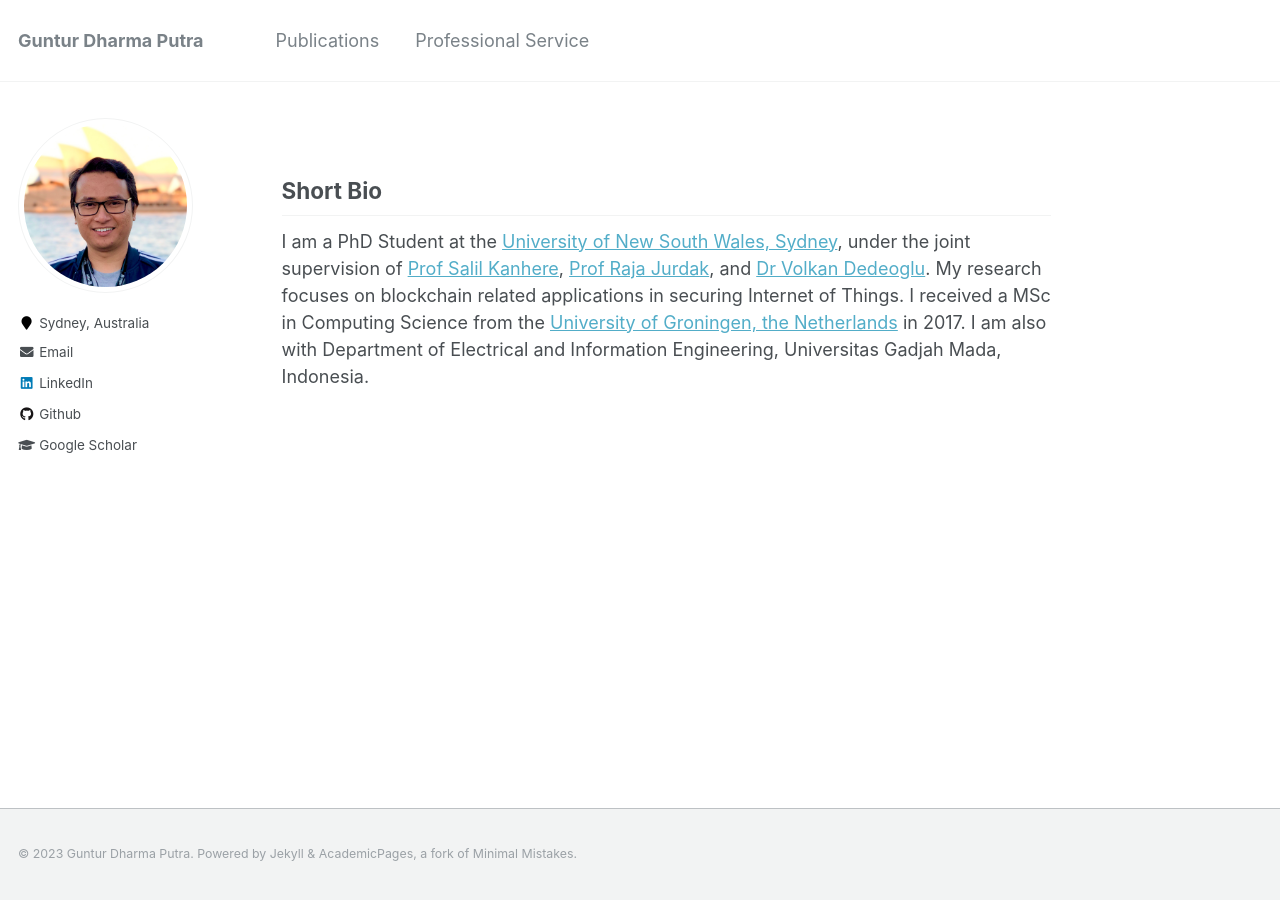
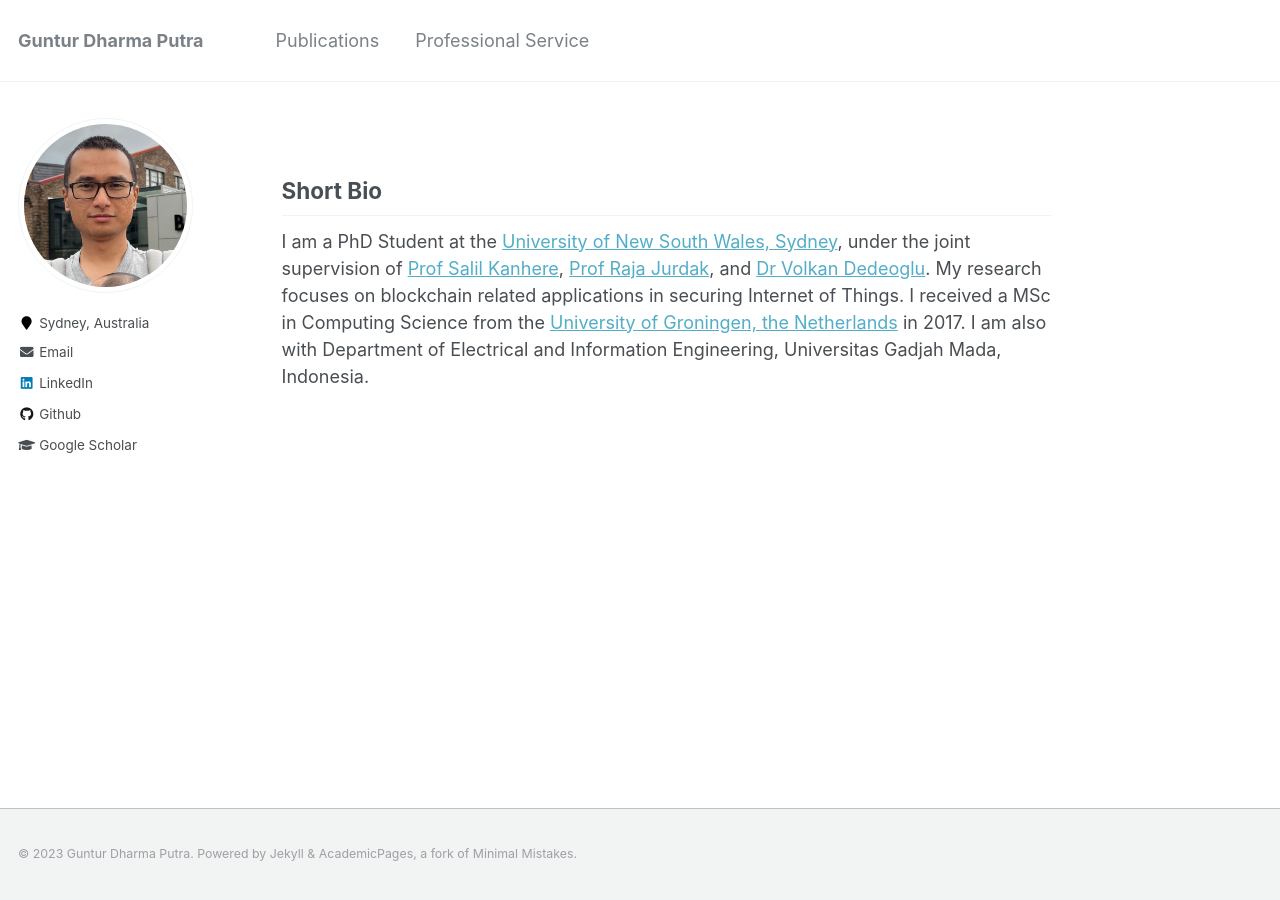
Before and after one commit to gdputra/gdputra.github.io, a Jekyll site: the page built from _pages/about.md, in a window 1280 px wide. Built offline with Jekyll 4.4.1, drawn with Linux system fonts in a browser that asks for light colours.

Commit message:
Update the profile picture

```diff
--- a/_config.yml
+++ b/_config.yml
@@ -81,7 +81,7 @@ analytics:
 # Site Author
 author:
   name             : ""
-  avatar           : "operahouse-square.jpg"
+  avatar           : "2022-square.jpg"
   bio              : ""
   location         : "Sydney, Australia"
   employer         :
```
Also changed, not shown: images/2022-square.jpg (added).
